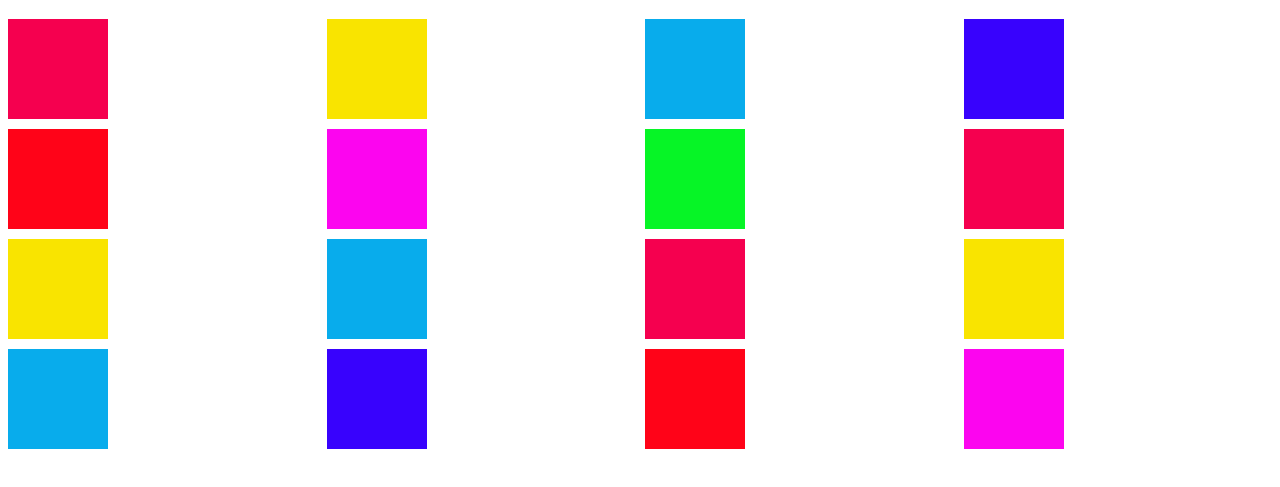
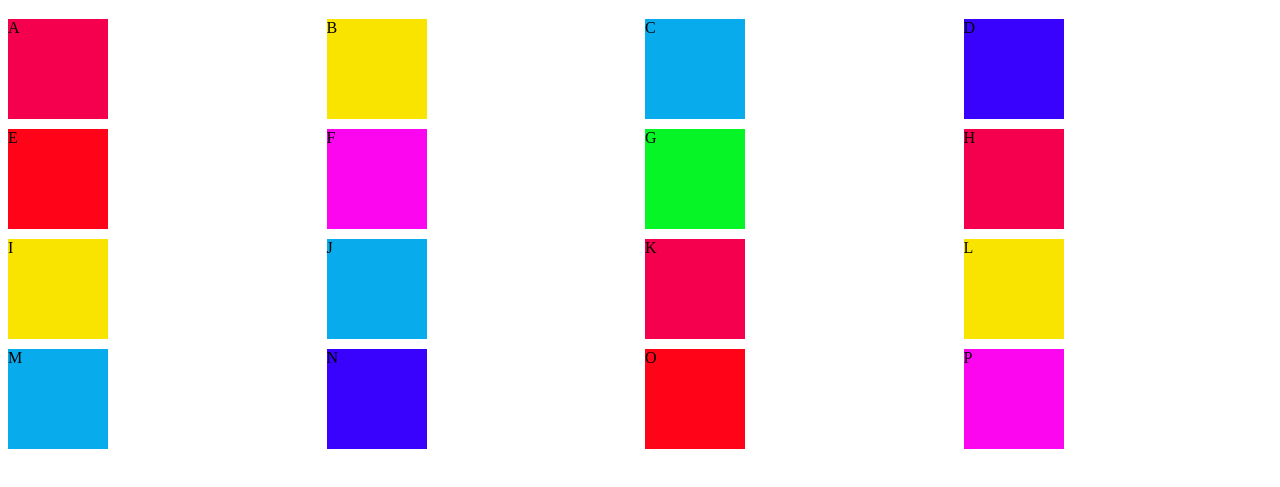
Before and after one commit to eman-kashif/First_Repo, a plain HTML site: page css/css-grid/index.html in a window 1280 px wide. Shown: the part 61-548 px from the top of the page. Drawn offline with Linux system fonts and the light colour scheme.

Commit message:
save change

```diff
--- a/css/css-grid/index.html
+++ b/css/css-grid/index.html
@@ -8,23 +8,23 @@
 <body>
     <h1>Learning CSS Grid</h1>
     <div class="my-container">
-        <div class="item" style="background-color:  #F5004F;"></div>
-        <div class="item" style="background-color:  #F9E400;"></div>
-        <div class="item "style="background-color:    #08acec;"></div>
-        <div class="item "style="background-color:    #3802fd;"></div>
-        <div class="item" style="background-color:  #ff0318;"></div>
-        <div class="item" style="background-color:  #fc05ef;"></div>
-        <div class="item" style="background-color:  #06f526;"></div>
-        <div class="item" style="background-color:  #F5004F;"></div>
-        <div class="item" style="background-color:  #F9E400;"></div>
-        <div class="item" style="background-color:  #08acec;"></div>
+        <div class="item" style="background-color:  #F5004F;">A</div>
+        <div class="item" style="background-color:  #F9E400;">B</div>
+        <div class="item "style="background-color:    #08acec;">C</div>
+        <div class="item "style="background-color:    #3802fd;">D</div>
+        <div class="item" style="background-color:  #ff0318;">E</div>
+        <div class="item" style="background-color:  #fc05ef;">F</div>
+        <div class="item" style="background-color:  #06f526;">G</div>
+        <div class="item" style="background-color:  #F5004F;">H</div>
+        <div class="item" style="background-color:  #F9E400;">I</div>
+        <div class="item" style="background-color:  #08acec;">J</div>
 
-        <div class="item" style="background-color:  #F5004F;"></div>
-        <div class="item" style="background-color:  #F9E400;"></div>
-        <div class="item "style="background-color:    #08acec;"></div>
-        <div class="item" style="background-color:  #3802fd;"></div>
-        <div class="item" style="background-color:  #ff0318;"></div>
-        <div class="item" style="background-color:  #fc05ef;"></div>
+        <div class="item" style="background-color:  #F5004F;">K</div>
+        <div class="item" style="background-color:  #F9E400;">L</div>
+        <div class="item "style="background-color:    #08acec;">M</div>
+        <div class="item" style="background-color:  #3802fd;">N</div>
+        <div class="item" style="background-color:  #ff0318;">O</div>
+        <div class="item" style="background-color:  #fc05ef;">P</div>
 
     </div>
 </body>
```
